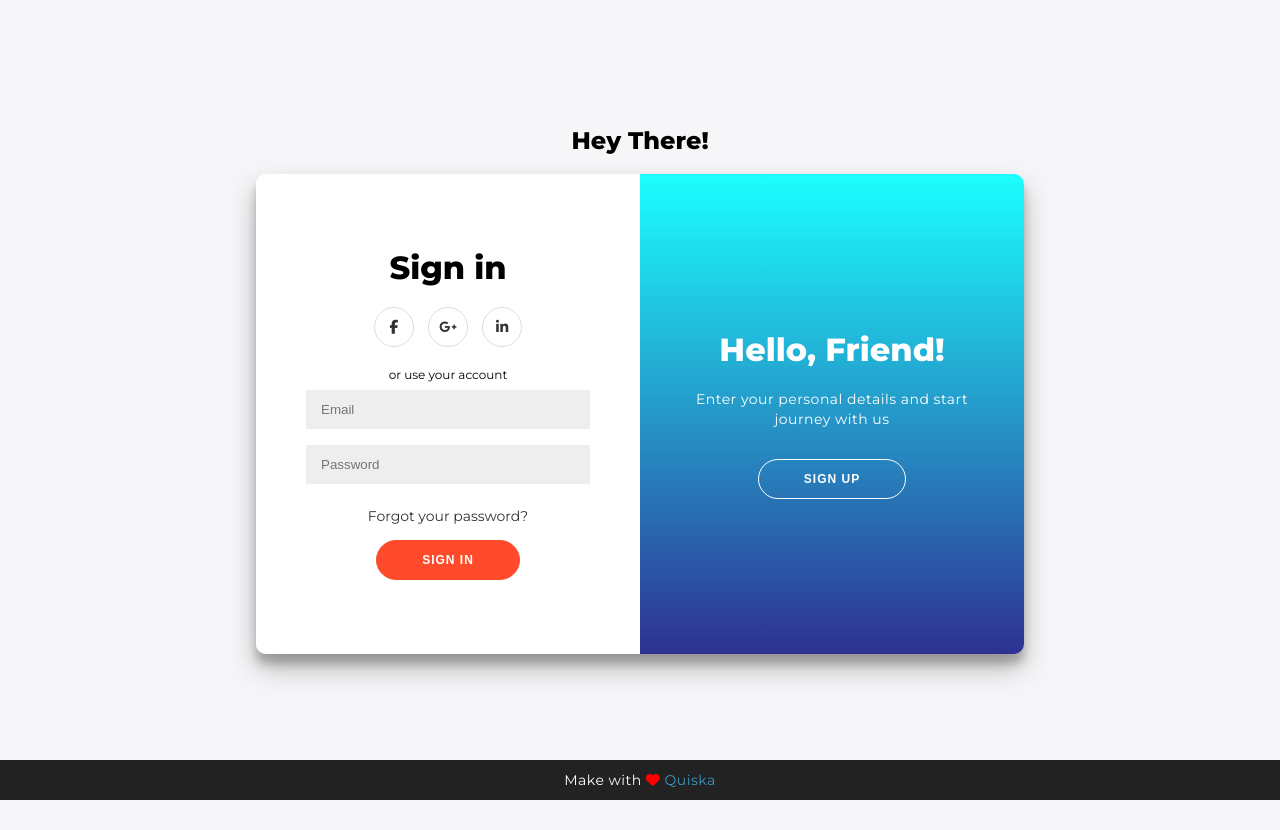
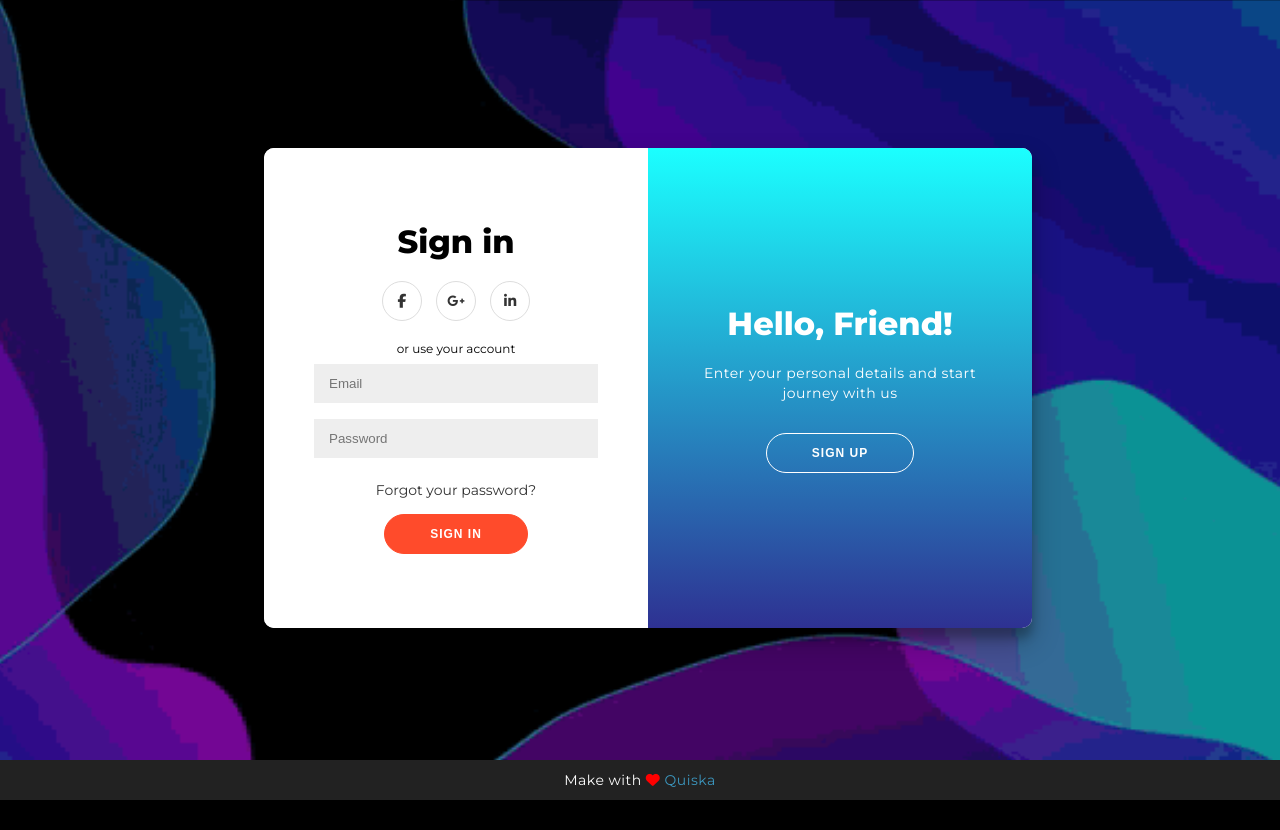
Before and after one commit to KKA-0/Quiska, a PHP site: page /login1.html in a window 1280 px wide. After the commit the page ends 800 px from the top, so only its background shows below. Run offline with PHP 8.4, Linux system fonts and the light colour scheme; some libraries are stand-ins or nearby versions.

Commit message:
design login

```diff
--- a/login and signup.css
+++ b/login and signup.css
@@ -1,20 +1,35 @@
+
 
 @import url('https://fonts.googleapis.com/css?family=Montserrat:400,800');
 
 * {
 	box-sizing: border-box;
 }
+body {
+	height: 100vh;
+	width: 100%;
+	background: linear-gradient(rgba(0, 0, 0, 0.4), rgba(0, 0, 0, 0.4)),
+    url(background.gif);
+	background-size: cover;
+    background-position: center;}
 
-body {
-	background: #f6f5f7;
+.bdy{
+	height: 100vh;
+
 	display: flex;
 	justify-content: center;
 	align-items: center;
 	flex-direction: column;
 	font-family: 'Montserrat', sans-serif;
-	height: 100vh;
 	margin: -20px 0 50px;
+
 }
+
+
+
+
+
+
 
 h1 {
 	font-weight: bold;
--- a/login1.html
+++ b/login1.html
@@ -11,7 +11,9 @@
     <title>Login and Signup Page</title>
 </head>
 <body>
-<h2>Hey There! </h2>
+
+	   <div class="bdy">
+
 <div class="container" id="container">
 	<div class="form-container sign-up-container">
 		<form action="#">
@@ -22,9 +24,9 @@
 				<a href="#" class="social"><i class="fab fa-linkedin-in"></i></a>
 			</div>
 			<span>or use your email for registration</span>
-			<input type="text" placeholder="Name" />
-			<input type="email" placeholder="Email" />
-			<input type="password" placeholder="Password" />
+			<input required type="text" placeholder="Name" />
+			<input required type="email" placeholder="Email" />
+			<input required type="password" placeholder="Password" />
 			<button>Sign Up</button>
 		</form>
 	</div>
@@ -37,8 +39,8 @@
 				<a href="#" class="social"><i class="fab fa-linkedin-in"></i></a>
 			</div>
 			<span>or use your account</span>
-			<input type="email" placeholder="Email" />
-			<input type="password" placeholder="Password" />
+			<input required type="email" placeholder="Email" />
+			<input required type="password" placeholder="Password" />
 			<a href="#">Forgot your password?</a>
 			<button>Sign In</button>
 		</form>
@@ -68,6 +70,6 @@
 </footer>
 <script src="javascript.js"></script>
 
-
+</div>
 </body>
 </html>
```
